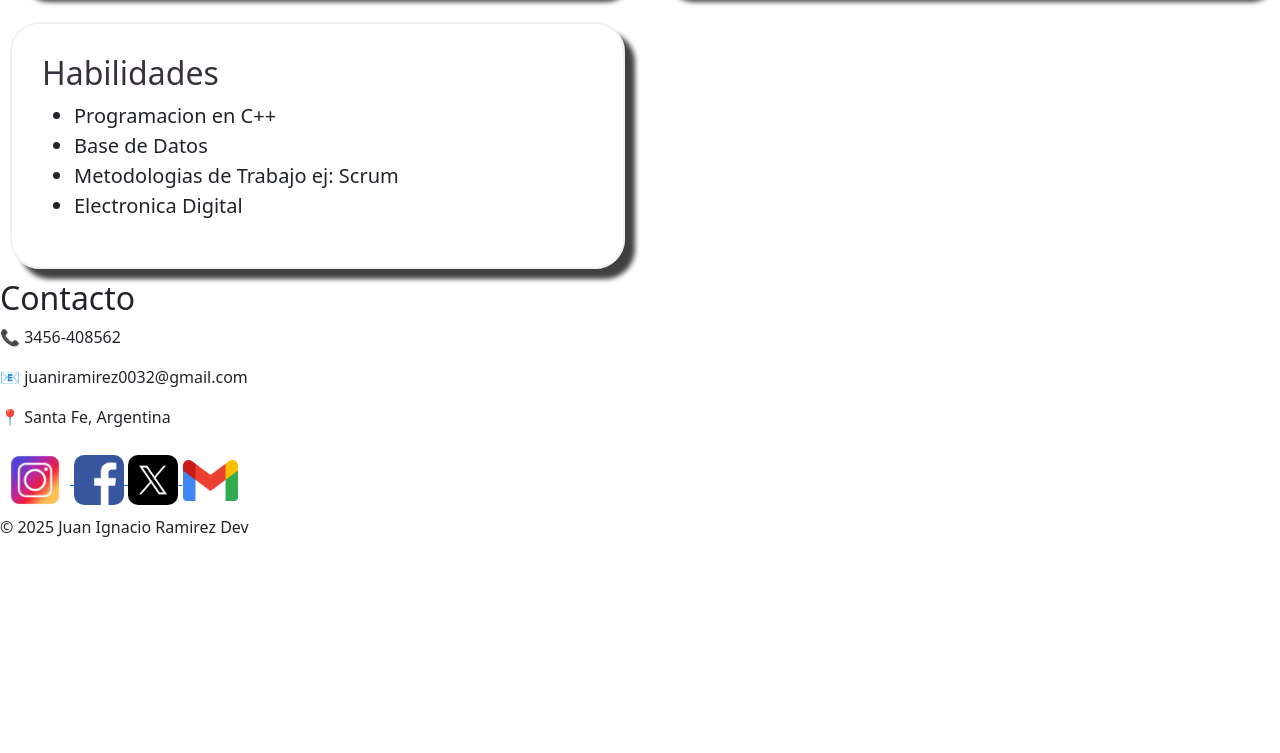
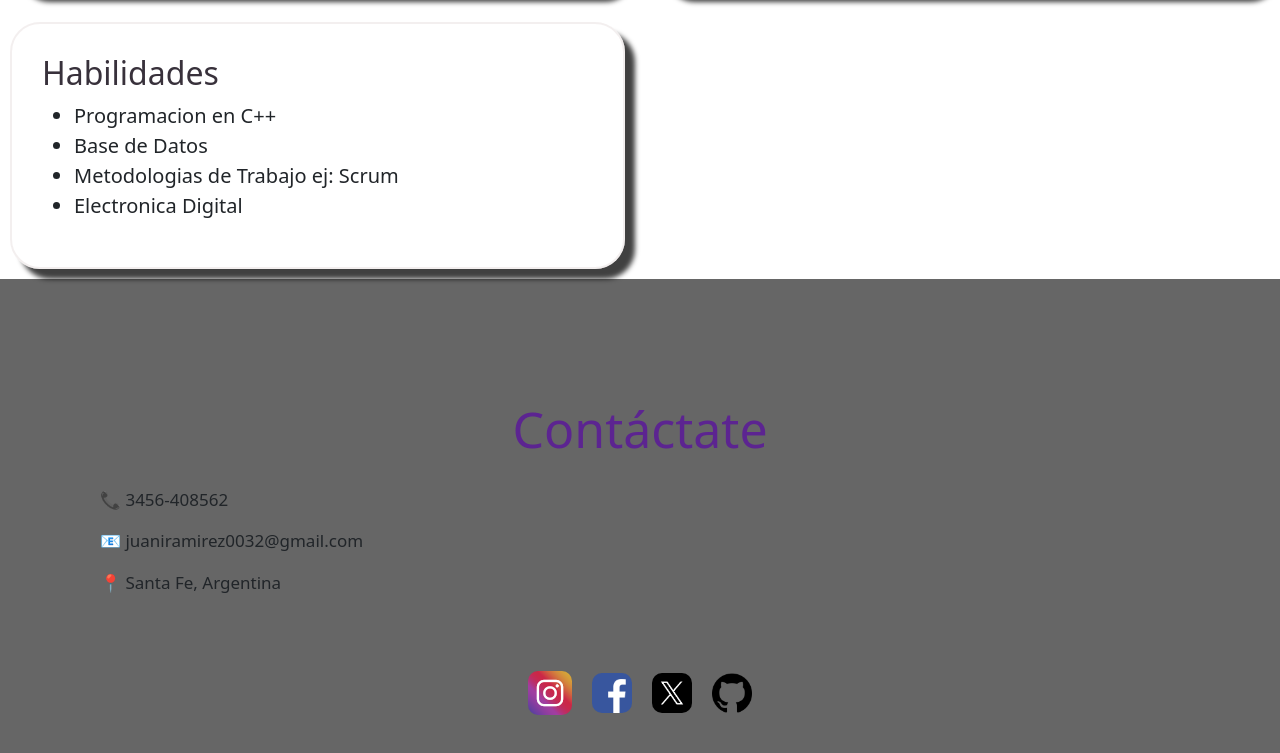
Before and after one commit to juanirz/Trabjo-practico, a plain HTML site: page index.html in a window 1280 px wide. Shown: the part 1180-1933 px from the top of the page. Before the commit the page ends 1735 px from the top, so only its background shows below. Drawn offline with nearby package versions, Linux system fonts and the light colour scheme.

Commit message:
cambios en las imagenes linkeadas y en css las posiciones

```diff
--- a/index.html
+++ b/index.html
@@ -102,29 +102,28 @@
     </a>
   </div>
   <footer class="footer-contacto">
-    <h2>Contacto</h2>
+    <div class="ftr-titulo">
+      <h2>Contáctate</h2>
+    </div>
     <p>📞 3456-408562</p>
     <p>📧 juaniramirez0032@gmail.com</p>
     <p>📍 Santa Fe, Argentina</p>
 
     <div class="redes-sociales">
-      <a href="https://www.instagram.com/tuusuario" target="_blank">
-        <img src="./assets/logoig.jpg" alt="Instagram" class="icono-ig">
+      <a href="https://www.instagram.com/juaniramirez24" target="_blank">
+        <img src="./assets/instagram-6338393_1280.png" alt="Instagram" class="icono-ig">
       </a>
-      <a href="https://www.facebook.com/" target="_blank">
+      <a href="https://www.facebook.com/juanii.ramirezz.1" target="_blank">
         <img src="./assets/logofb.png" alt="Facebook" class="icono-fb">
       </a>
       <a href="#" target="_blank">
         <img src="./assets/logotw.jpg" alt="Twitter" class="icono-tw">
       </a>
-      <a href="#" target="_blank">
-        <img src="./assets/Gmail_icon_(2020).svg.png" alt="Gmail" class="icono-mail">
+      <a href="https://github.com/juanirz" target="_blank">
+        <img src="./assets/logogithub.png" alt="Gmail" class="icono-github">
       </a>
     </div>
-
-    <p class="copyright">© 2025 Juan Ignacio Ramirez Dev</p>
   </footer>
-
   <script src="https://cdn.jsdelivr.net/npm/bootstrap@5.3.6/dist/js/bootstrap.bundle.min.js"
     integrity="sha384-j1CDi7MgGQ12Z7Qab0qlWQ/Qqz24Gc6BM0thvEMVjHnfYGF0rmFCozFSxQBxwHKO"
     crossorigin="anonymous"></script>
--- a/styles/style.css
+++ b/styles/style.css
@@ -149,19 +149,47 @@ body {
   padding: 0px;
 }
 
-.redes-sociales {}
+.footer-contacto {
+  background-color: #666;
+  padding: 100px;
+  font-size: 17px;
+}
+.footer-contacto h2{
+  font-size: 50px;
+}
 
-.icono-ig{
-  width: 70px;
+.ftr-titulo {
+  color: #5c2491;
+  display: flex;
+  justify-content: center;
+  padding: 20px;
+
 }
-.icono-fb{
-  width: 50px;
+
+.redes-sociales {
+  display: flex;
+  justify-content: center;
+  align-items: center;
+  gap: 20px;
+ position: relative;
+ top: 60px;
+}
+
+.icono-ig {
+  width: 44px;
   border-radius: 10px;
 }
-.icono-tw{
-  width: 50px;
+
+.icono-fb {
+  width: 40px;
   border-radius: 10px;
 }
-.icono-mail{
-  width: 55px;
+
+.icono-tw {
+  width: 40px;
+  border-radius: 10px;
 }
+
+.icono-github {
+  width: 40px;
+}
```
Also changed, not shown: assets/instagram-6338393_1280.png (added), assets/logogithub.png (added).
